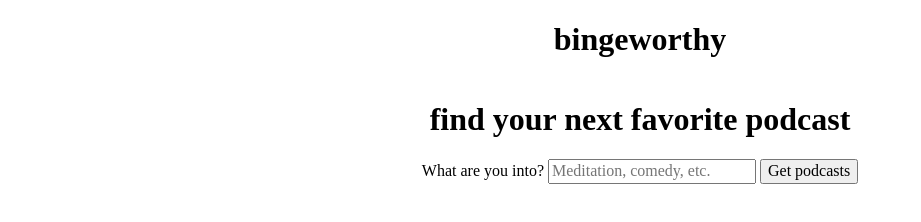
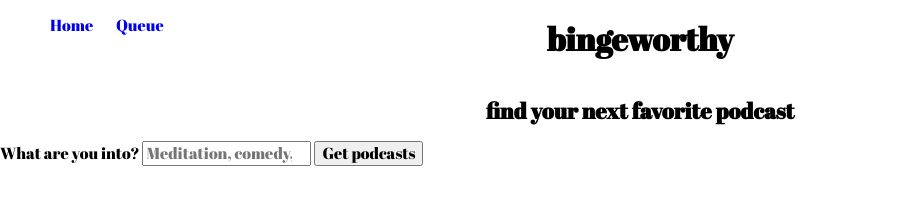
Before and after one commit to emily-morris/node-capstone, a website: page public/index.html in a window 1280 px wide. Shown: the whole page, without its empty margins (0-921 px from the left). Drawn offline with nearby package versions, Linux system fonts and the light colour scheme; no server answers.

Commit message:
edited styles

```diff
--- a/public/app.js
+++ b/public/app.js
@@ -84,7 +84,7 @@ $(() => {
 							<fieldset>
 								<legend>Make a note about this podcast</legend>
 									<label for='notes'>Notes:</label>
-										<input type='text' id='notes' placeholder='good podcast' value='${item.notes}'>
+										<input type='text' id='${item.listenNotesId}-notes' placeholder='good podcast' value='${item.notes}'>
 									<label for='save'></label>
 									<input class='save-note' data-id='${item.listenNotesId}' type='button' id='save' value='save'>
 							</fieldset>
@@ -100,7 +100,7 @@ $(() => {
 		let body = {
 			user_id: currentUser.id,
 			id: event.currentTarget.dataset.id,
-			notes: $('#notes').val()
+			notes: $('#' + event.currentTarget.dataset.id + '-notes')[0].value
 		};
 		$.ajax({
 			type: 'PUT',
--- a/public/index.html
+++ b/public/index.html
@@ -5,21 +5,24 @@
 	<meta name="viewport" content="width=device-width, initial-scale=1">
 	<title>bingeworthy</title>
 	<script src="https://code.jquery.com/jquery-3.2.1.min.js"></script>
-	<link href="https://fonts.googleapis.com/css?family=Karla" rel="stylesheet">
+	<link href="https://fonts.googleapis.com/css?family=Abril+Fatface" rel="stylesheet">
 	<link href="https://cdnjs.cloudflare.com/ajax/libs/normalize/4.1.1/normalize.css" rel="stylesheet">
 	<link rel="stylesheet" type="text/css" href="/main.css">
 </head>
 <body>
 	<header class="header">
 		<h1>bingeworthy</h1>
-		<!-- <nav class="nav">
-			<ul>
-				<a href="http://localhost:8080"><li>HOME</li></a>
-			</ul>
-		</nav> -->
+		<nav class="fixed-nav">
+			<div id="menu" class="menu">
+				<ul class="menu-items">
+					<li><a href="#">Home</a></li>
+					<li><a href="#">Queue</a></li>
+				</ul>
+			</div>
+		</nav>
 	</header>
-	<main>
-		<h1>find your next favorite podcast</h1>
+	<main class="search-bar">
+		<h2>find your next favorite podcast</h2>
 		<form action="#" class="search-form">
 			<label for="search-term" class="hidden">What are you into?</label>
 			<input type="search" name="q" class="query" placeholder="Meditation, comedy, etc." required>
--- a/public/main.css
+++ b/public/main.css
@@ -1,12 +1,56 @@
 * {
 	box-sizing: border-box;
+}
+
+body {
+	font-family: 'Abril Fatface', cursive;
 }
 
 header,
 main {
 	display: flex;
 	flex-direction: column;
+}
+
+h1 {
 	text-align: center;
+}
+
+.fixed-nav {
+	position: fixed;
+	width: 100%;
+	height: 50px;
+}
+
+h2 {
+	text-align: center;
+	font-size: 22px;
+}
+
+.search-bar {
+}
+
+.fixed-nav li,
+.fixed-nav a {
+	height: 50px;
+}
+
+.menu {
+
+}
+
+.menu-items {
+	display: inline-block;
+}
+
+.menu-items li {
+	display: inline-block;
+	margin-right: 10px;
+	margin-left: 10px;
+}
+
+.menu-items a {
+	text-decoration: none;
 }
 
 .search-page,
```
Also changed, not shown: server.js (+1 -10 lines), test/test-server.js (+2 -14 lines).
